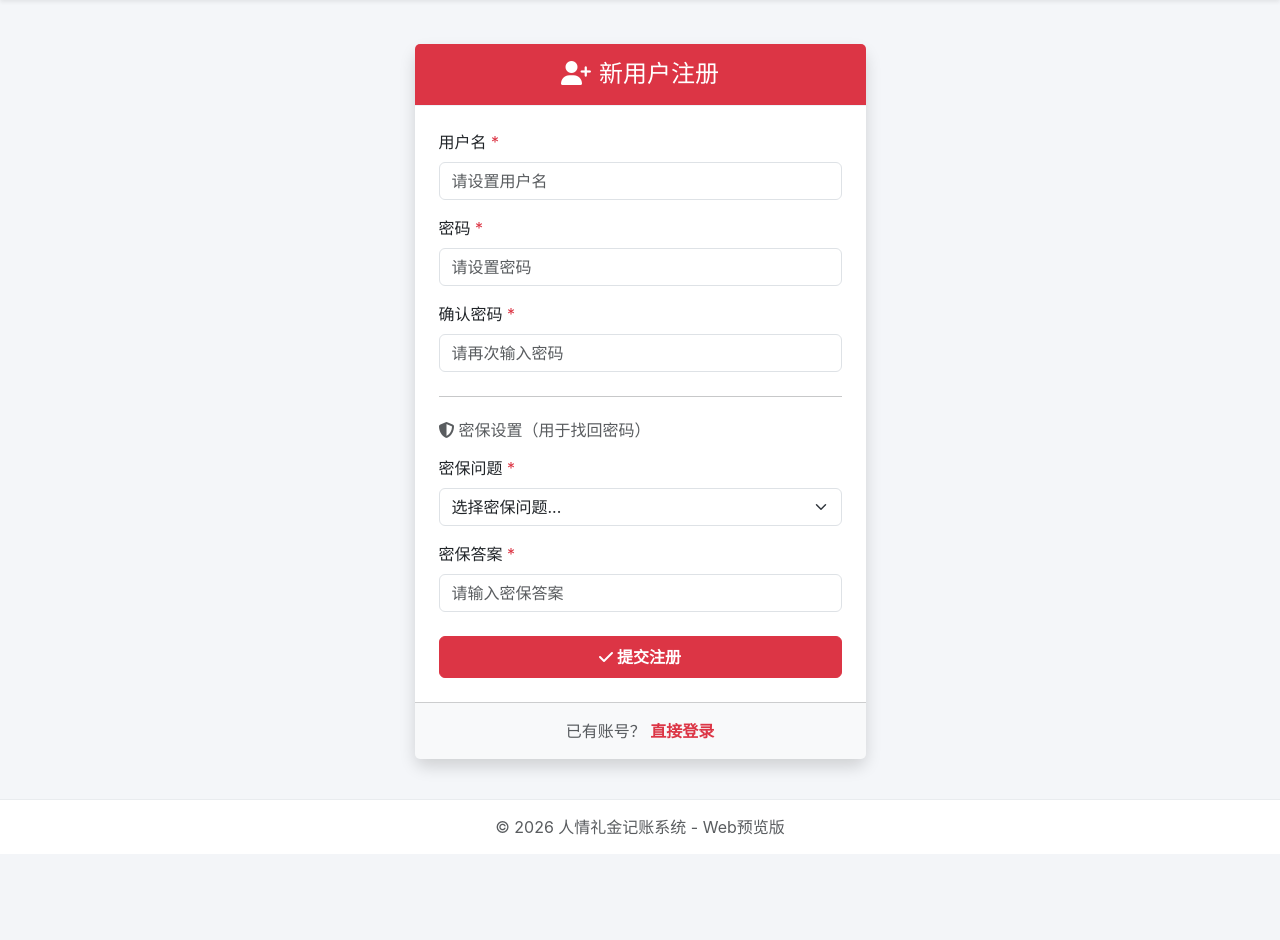
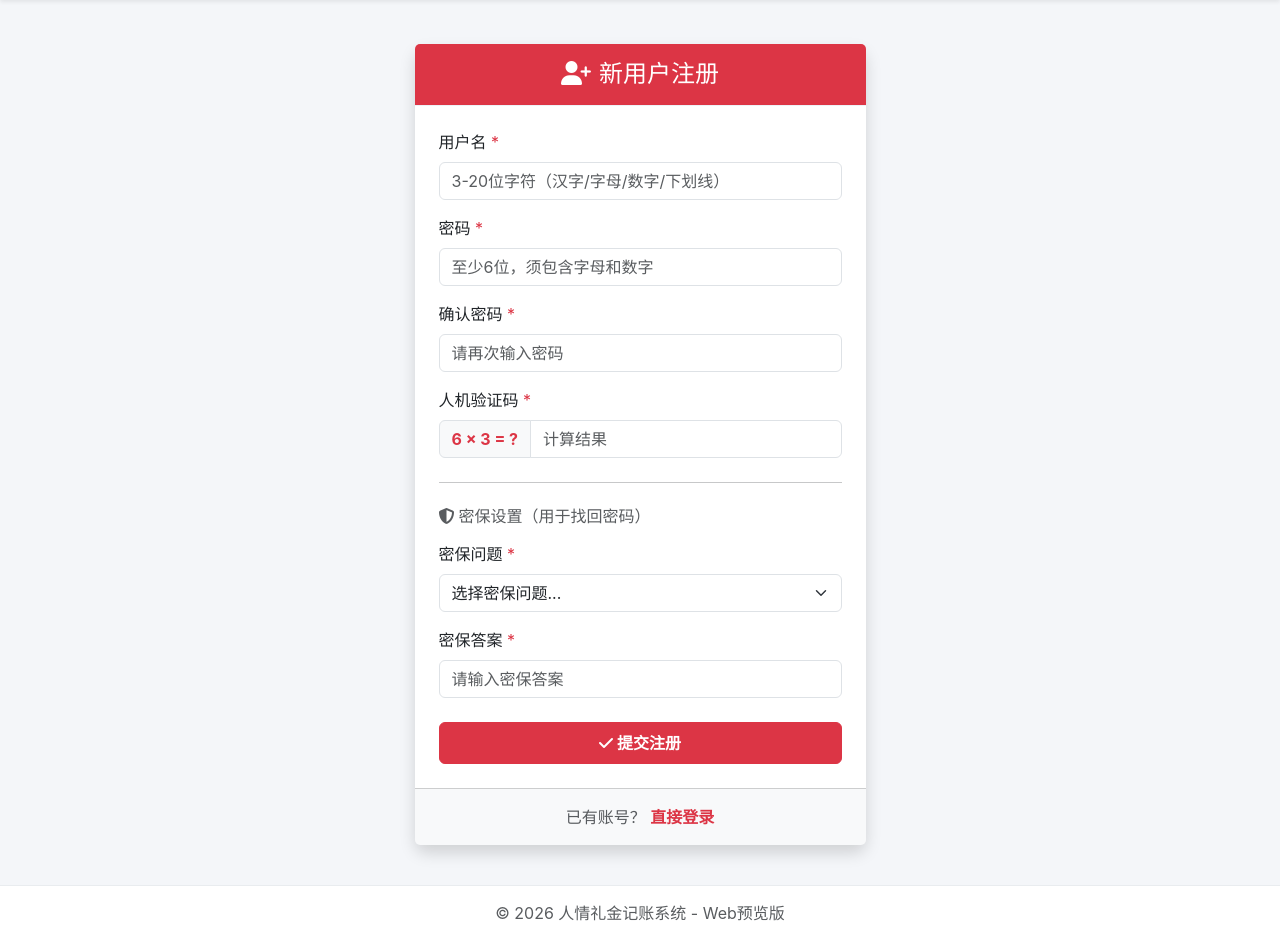
Before and after one commit to 18227370901/gift-bookkeeping-app, a Flask app: page /register in a window 1280 px wide. Shown: the part 56-996 px from the top of the page. Before the commit the page ends 891 px from the top, so only its background shows below. Run offline with Flask 3, Linux system fonts and the light colour scheme.

Commit message:
feat: add registration rate limiting, math captcha, username/password strength rules for anti-bot defense

```diff
--- a/app.py
+++ b/app.py
@@ -1,9 +1,12 @@
 import os
 import sys
 import shutil
+import random
+import string
+import time
 import webbrowser
 from threading import Timer
-from flask import Flask, render_template, request, redirect, url_for, flash
+from flask import Flask, render_template, request, redirect, url_for, flash, session
 from flask_sqlalchemy import SQLAlchemy
 from flask_login import LoginManager, UserMixin, login_user, logout_user, login_required, current_user
 from werkzeug.security import generate_password_hash, check_password_hash
@@ -357,30 +360,79 @@ def login():
 
     return render_template('login.html')
 
+# Rate limiting storage (in-memory)
+register_attempts = {}
+
+def get_captcha():
+    num1 = random.randint(1, 10)
+    num2 = random.randint(1, 10)
+    op = random.choice(['+', '*'])
+    if op == '+':
+        ans = num1 + num2
+        text = f"{num1} + {num2} = ?"
+    else:
+        ans = num1 * num2
+        text = f"{num1} × {num2} = ?"
+    session['captcha_ans'] = str(ans)
+    return text
+
 @app.route('/register', methods=['GET', 'POST'])
 def register():
     if current_user.is_authenticated:
         return redirect(url_for('index'))
 
+    ip_addr = request.remote_addr or request.headers.get('X-Forwarded-For', '')
+
     if request.method == 'POST':
+        # 1. IP / Rate limiting check (e.g. max 5 registrations per hour per IP)
+        now = time.time()
+        ip_records = register_attempts.get(ip_addr, [])
+        # keep records from last 1 hour
+        ip_records = [t for t in ip_records if now - t < 3600]
+        register_attempts[ip_addr] = ip_records
+        if len(ip_records) >= 5:
+            log_action('注册被拦截', f'IP [{ip_addr}] 尝试频次超限（1小时内已尝试5次以上）')
+            flash('您注册尝试过于频繁，请1小时后再试。', 'danger')
+            return render_template('register.html', captcha_text=get_captcha())
+
         username = request.form.get('username', '').strip()
         password = request.form.get('password', '').strip()
         confirm_password = request.form.get('confirm_password', '').strip()
         security_question = request.form.get('security_question', '').strip()
         security_answer = request.form.get('security_answer', '').strip()
+        user_captcha = request.form.get('captcha', '').strip()
+        session_captcha = session.pop('captcha_ans', None)
+
+        # Record this attempt timestamp
+        register_attempts[ip_addr].append(now)
+
+        # 2. Captcha Validation
+        if not session_captcha or user_captcha != session_captcha:
+            flash('验证码错误或已过期，请重新计算！', 'danger')
+            return render_template('register.html', captcha_text=get_captcha())
 
         if not username or not password or not security_question or not security_answer:
             flash('所有必填字段均不能为空！', 'danger')
-            return render_template('register.html')
+            return render_template('register.html', captcha_text=get_captcha())
+
+        # 3. Username Format Validation (3-20 chars, letters, numbers, underscores)
+        if not re.match(r'^[a-zA-Z0-9_\u4e00-\u9fa5]{3,20}$', username):
+            flash('用户名格式不符合要求！长度须为 3-20 位，仅允许汉字、字母、数字及下划线。', 'danger')
+            return render_template('register.html', captcha_text=get_captcha())
+
+        # 4. Password Strength Validation (min 6 chars, containing both letters and numbers)
+        if len(password) < 6 or not re.search(r'[a-zA-Z]', password) or not re.search(r'\d', password):
+            flash('密码强度不足！密码长度至少为 6 位，且必须包含字母和数字的组合。', 'danger')
+            return render_template('register.html', captcha_text=get_captcha())
 
         if password != confirm_password:
             flash('两次输入的密码不一致！', 'danger')
-            return render_template('register.html')
+            return render_template('register.html', captcha_text=get_captcha())
 
         existing_user = User.query.filter_by(username=username).first()
         if existing_user:
             flash('该用户名已被注册，请尝试其他名称。', 'warning')
-            return render_template('register.html')
+            return render_template('register.html', captcha_text=get_captcha())
 
         user = User(username=username, security_question=security_question)
         user.set_password(password)
@@ -392,7 +444,8 @@ def register():
         flash('注册成功，请登录！', 'success')
         return redirect(url_for('login'))
 
-    return render_template('register.html')
+    captcha_text = get_captcha()
+    return render_template('register.html', captcha_text=captcha_text)
 
 @app.route('/forgot-password', methods=['GET', 'POST'])
 def forgot_password():
--- a/templates/register.html
+++ b/templates/register.html
@@ -13,15 +13,23 @@
                 <form method="POST" action="{{ url_for('register') }}">
                     <div class="mb-3">
                         <label for="username" class="form-label">用户名 <span class="text-danger">*</span></label>
-                        <input type="text" class="form-control" id="username" name="username" placeholder="请设置用户名" required>
+                        <input type="text" class="form-control" id="username" name="username" placeholder="3-20位字符（汉字/字母/数字/下划线）" required>
                     </div>
                     <div class="mb-3">
                         <label for="password" class="form-label">密码 <span class="text-danger">*</span></label>
-                        <input type="password" class="form-control" id="password" name="password" placeholder="请设置密码" required>
+                        <input type="password" class="form-control" id="password" name="password" placeholder="至少6位，须包含字母和数字" required>
                     </div>
                     <div class="mb-3">
                         <label for="confirm_password" class="form-label">确认密码 <span class="text-danger">*</span></label>
                         <input type="password" class="form-control" id="confirm_password" name="confirm_password" placeholder="请再次输入密码" required>
+                    </div>
+
+                    <div class="mb-3">
+                        <label for="captcha" class="form-label">人机验证码 <span class="text-danger">*</span></label>
+                        <div class="input-group">
+                            <span class="input-group-text bg-light fw-bold text-danger">{{ captcha_text }}</span>
+                            <input type="text" class="form-control" id="captcha" name="captcha" placeholder="计算结果" required>
+                        </div>
                     </div>
 
                     <hr class="my-4">
```
Also changed, not shown: gift_bookkeeping.db.
